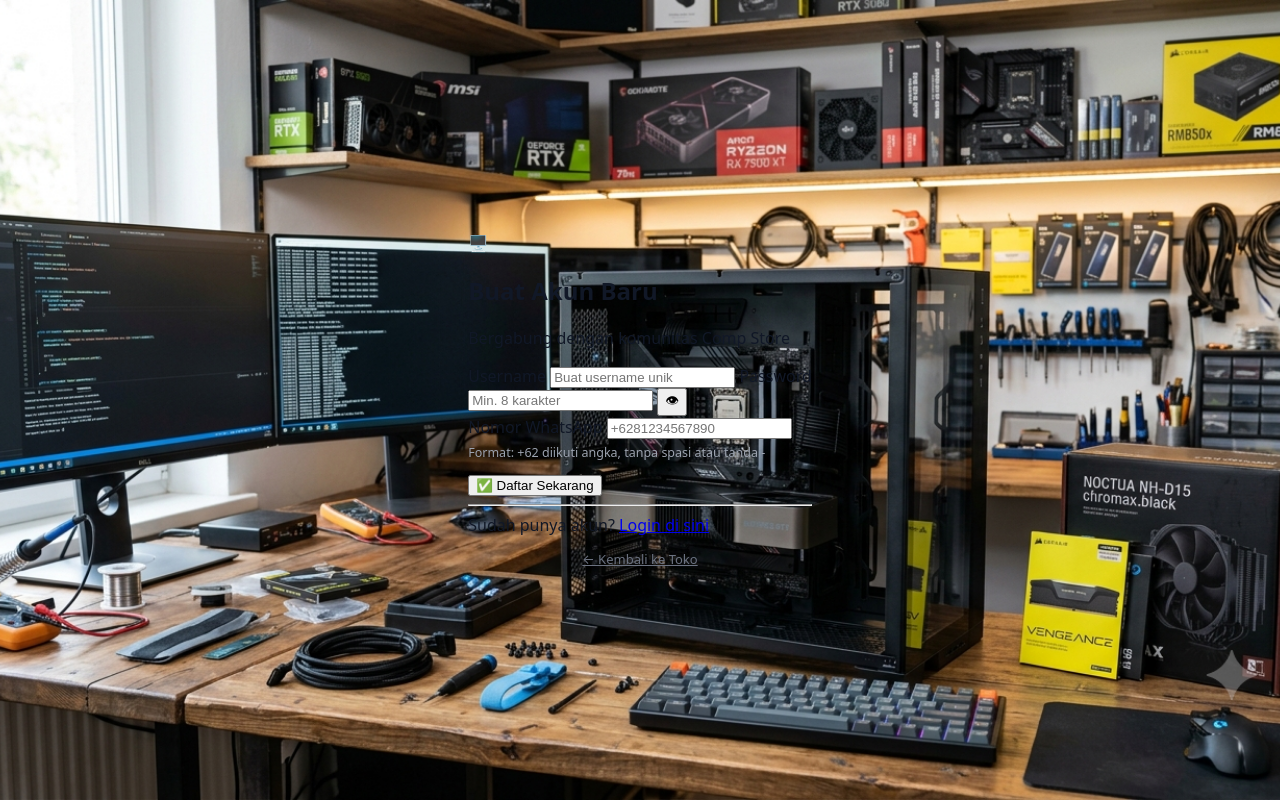
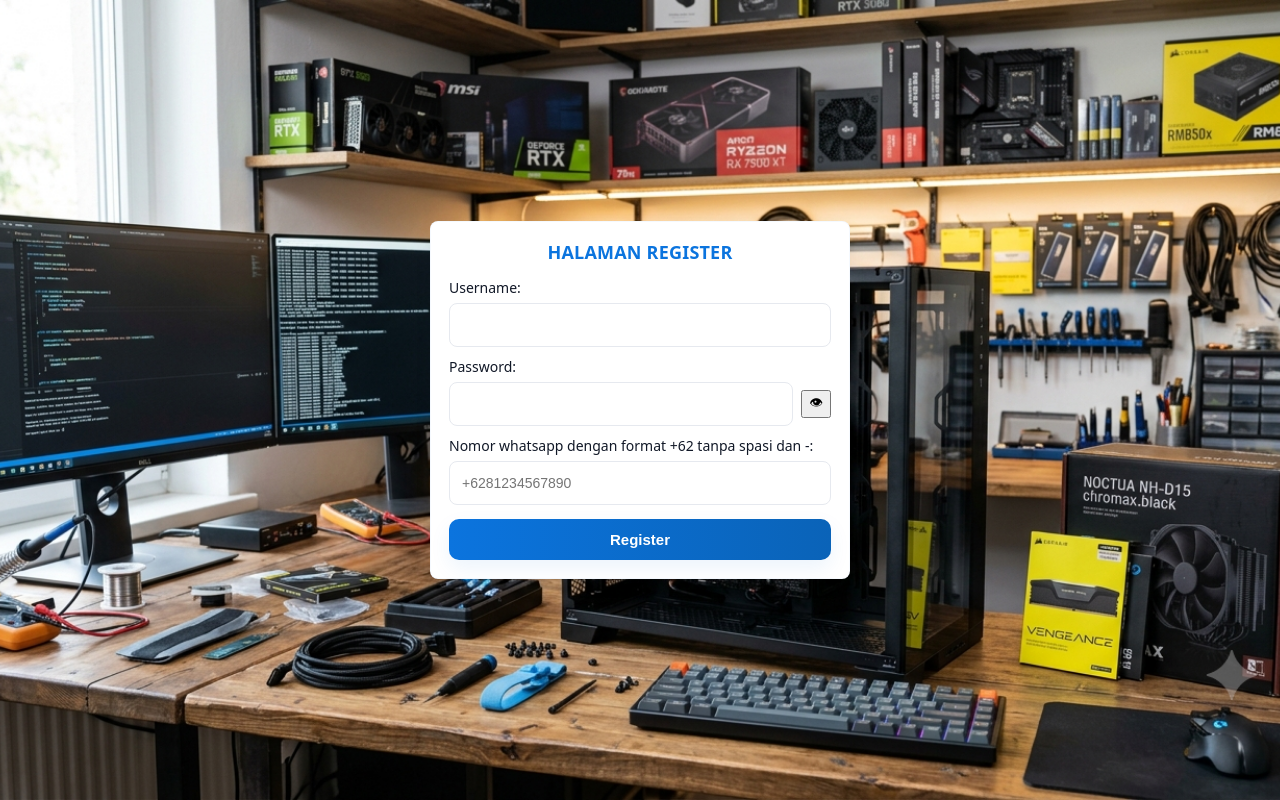
Before and after one commit to tohamahfudzz/toko, a PHP site: page /register/index.php in a window 1280 px wide. Run offline with PHP 8.4, Linux system fonts and the light colour scheme.

Commit message:
Update index.php perbarui

```diff
--- a/register/index.php
+++ b/register/index.php
@@ -1,98 +1,89 @@
 <?php
 // register/index.php
+// Menampilkan form registrasi dan pesan status
 $status = $_GET['status'] ?? '';
-$pesan  = $_GET['pesan']  ?? '';
+$pesan  = $_GET['pesan'] ?? '';
 ?>
 <!DOCTYPE html>
 <html lang="id">
 <head>
   <meta charset="utf-8">
   <meta name="viewport" content="width=device-width,initial-scale=1">
-  <title>Daftar Akun — Comp Store</title>
+  <title>Register</title>
   <link rel="stylesheet" href="style.css">
 </head>
 <body>
 
-  <div class="container" role="main">
+  <center>
 
-    <!-- Logo area -->
-    <div class="logo-area">
-      <div class="logo-icon">🖥️</div>
-      <h2>Buat Akun Baru</h2>
-      <p class="subtitle">Bergabung dengan komunitas Comp Store</p>
-    </div>
 
     <?php if ($status === 'sukses'): ?>
-      <div class="success">
-        ✅ Registrasi berhasil! <a href="../loginuser/index.php">Klik di sini untuk login</a>.
+      <div style="color: green; background:#eaffea; padding:10px; border:1px solid green; width:60%; margin:8px auto;">
+        Registrasi berhasil! Silakan <a href="../loginuser/index.php">login</a>.
       </div>
     <?php elseif ($status === 'gagal'): ?>
-      <div class="errors">
-        <ul>
-          <?php if ($pesan === 'username_sudah_ada'): ?>
-            <li>Username sudah digunakan, coba yang lain.</li>
-          <?php elseif ($pesan === 'invalid_nomor'): ?>
-            <li>Format nomor WhatsApp tidak valid. Gunakan format <strong>+62xxx</strong> tanpa spasi.</li>
-          <?php else: ?>
-            <li>Registrasi gagal. Silakan coba lagi.</li>
-          <?php endif; ?>
-        </ul>
+      <div style="color: red; background:#ffeaea; padding:10px; border:1px solid red; width:60%; margin:8px auto;">
+        <?php if ($pesan === 'username_sudah_ada'): ?>
+          Username sudah digunakan!
+        <?php elseif ($pesan === 'invalid_nomor'): ?>
+          Format nomor WA tidak valid. Gunakan format +62xxxxxxxxxxx tanpa spasi.
+        <?php else: ?>
+          Registrasi gagal. Silakan coba lagi.
+        <?php endif; ?>
       </div>
     <?php endif; ?>
+  </center>
 
-    <form action="register.php" method="post" onsubmit="return validasi();">
-
-      <label for="username">Username</label>
-      <input type="text" id="username" name="username" required placeholder="Buat username unik">
-
-      <label for="password">Password</label>
-      <div class="input-group">
-        <input type="password" id="password" name="password" required placeholder="Min. 8 karakter">
-        <button type="button" onclick="togglePassword()" aria-label="Tampilkan password">👁</button>
+  <div class="register" style="max-width:420px;margin:18px auto;padding:18px;border-radius:8px;background:#fff;box-shadow:0 6px 18px rgba(0,0,0,0.06);">
+      <h2>HALAMAN REGISTER</h2>
+  <form action="register.php" method="post" onsubmit="return validasi();">
+      <div>
+        <label>Username:</label>
+        <input type="text" name="username" id="username" required>
       </div>
 
-      <label for="nomor">Nomor WhatsApp</label>
-      <input type="text" id="nomor" name="nomor" placeholder="+6281234567890" required>
-      <p style="font-size:12.5px; color:#9ca3af; margin-top:5px;">Format: +62 diikuti angka, tanpa spasi atau tanda -</p>
+      <div style="margin-top:10px;">
+        <label>Password:</label>
+        <div style="display:flex;gap:8px;align-items:center;">
+          <input type="password" name="password" id="password" required style="flex:1;">
+          <button type="button" onclick="togglePassword()" aria-label="Tampilkan password">👁</button>
+        </div>
+      </div>
 
-      <button type="submit">✅ Daftar Sekarang</button>
+      <div style="margin-top:10px;">
+        <label>Nomor whatsapp dengan format +62 tanpa spasi dan -:</label>
+        <input type="text" name="nomor" id="nomor" placeholder="+6281234567890" required>
+      </div>
+
+      <div style="margin-top:14px;">
+        <input type="submit" value="Register" class="tombol">
+      </div>
     </form>
-
-    <hr>
-
-    <div class="auth-links">
-      Sudah punya akun? <a href="../loginuser/index.php">Login di sini</a>
-    </div>
-
-    <div style="text-align:center; margin-top:14px; font-size:13px; color:#9ca3af;">
-      <a href="../index.php" style="color:#6b7280;">← Kembali ke Toko</a>
-    </div>
   </div>
 
 <script>
 function togglePassword() {
-  const input = document.getElementById('password');
-  input.type = input.type === 'password' ? 'text' : 'password';
+  var input = document.getElementById("password");
+  input.type = input.type === "password" ? "text" : "password";
 }
 
 function validasi() {
-  const username = document.getElementById('username').value.trim();
-  const password = document.getElementById('password').value;
-  const nomor    = document.getElementById('nomor').value.trim();
+  var username = document.getElementById("username").value.trim();
+  var password = document.getElementById("password").value;
+  var nomor = document.getElementById("nomor").value.trim();
 
   if (!username || !password || !nomor) {
-    alert('Semua field harus diisi!');
+    alert("Semua field harus diisi!");
     return false;
   }
-  if (password.length < 8) {
-    alert('Password minimal 8 karakter.');
+
+  // Validasi nomor WA: harus mulai dengan +62 dan hanya angka setelahnya
+  var re = /^\+62[0-9]{6,15}$/;
+  if (!re.test(nomor)) {
+    alert("Nomor WA tidak valid. Gunakan format +62 diikuti angka, tanpa spasi.");
     return false;
   }
-  const re = /^\+62[0-9]{6,15}$/;
-  if (!re.test(nomor)) {
-    alert('Nomor WA tidak valid. Gunakan format +62 diikuti angka tanpa spasi.');
-    return false;
-  }
+
   return true;
 }
 </script>
```
